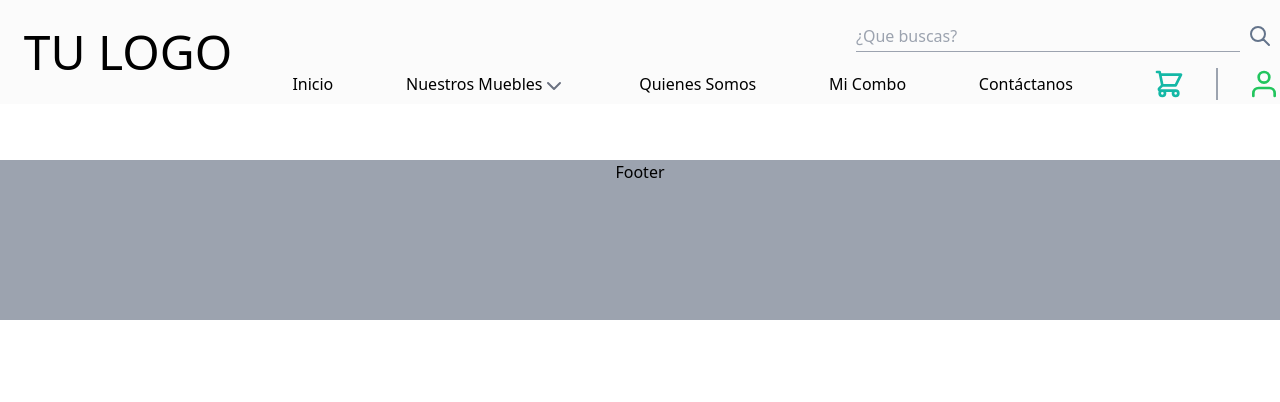
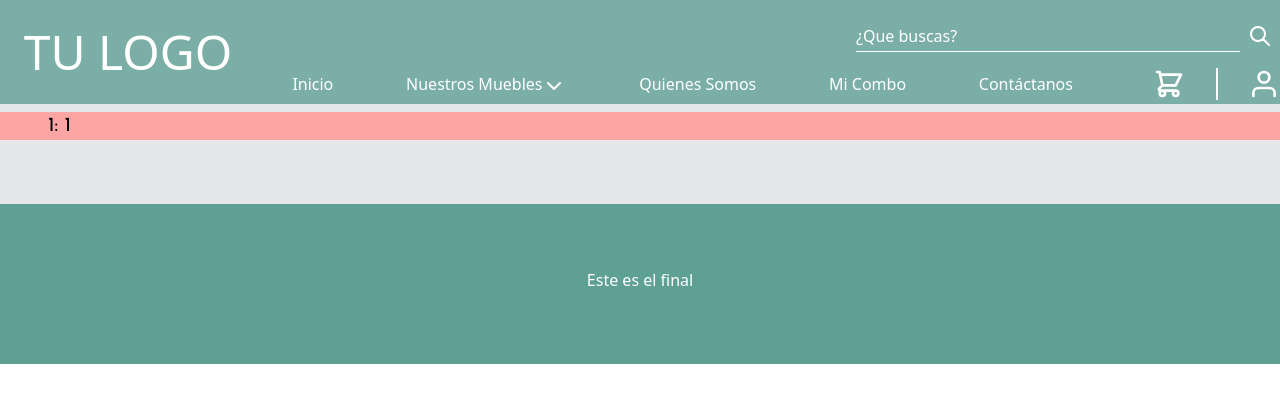
Before and after one commit to AlejandroTarico/Proyecto-Muebleria, a React (Vite) app in the folder Front Muebles/: page /Seccion/1/1 in a window 1280 px wide. Shown: the top 402 px of the page. Built offline with nearby package versions, Linux system fonts and the light colour scheme.

Commit message:
Cargando cambios varios

```diff
--- a/Front Muebles/src/App.jsx
+++ b/Front Muebles/src/App.jsx
@@ -5,6 +5,7 @@ import Home from './Components/Home/Home'
 import { ROUTES } from './Helpers/RoutesPath';
 import Nav from './Components/Nav/Nav';
 import Footer from './Components/Footer/Footer';
+import Seccion from './Components/Seccion/Seccion';
 
 function App() {
   const [count, setCount] = useState(0)
@@ -12,9 +13,10 @@ function App() {
   return (
     <>
         <Nav/>
-        <div className='min-h-40'>
+        <div className='min-h-40 pt-28 pb-16 bg-gray-200'>
           <Routes>
             <Route path={ROUTES.HOME} element={<Home/>} />
+            <Route path="/Seccion/:id/:itemName" element={<Seccion/>} />
           </Routes>
         </div>
         <Footer/>
--- a/Front Muebles/src/Components/Footer/Footer.jsx
+++ b/Front Muebles/src/Components/Footer/Footer.jsx
@@ -2,7 +2,9 @@ import React from 'react'
 
 function Footer() {
   return (
-    <div className='h-40 bg-gray-400'>Footer</div>
+    <div className='h-40 bg-[#5fa095] pt-16 text-white'>
+      <h2>Este es el final</h2>
+    </div>
   )
 }
 
--- a/Front Muebles/src/Components/Home/Home.jsx
+++ b/Front Muebles/src/Components/Home/Home.jsx
@@ -27,7 +27,7 @@ function Home() {
   ]
 
   return (
-    <div className=' pt-28 pb-16 bg-gray-200'>
+    <div className=''>
       <div className="container rounded-xl shadow-[0px_5px_5px_5px_rgb(0,0,0,29%)]">
         <Carrusel images={images} />
       </div>
@@ -40,18 +40,11 @@ function Home() {
       <div className='pt-4 h-32 flex items-center justify-center'>
         <h2 className=' font-josefin text-[3rem] border-b-2 border-slate-500 px-96'>Lo Más Destacado</h2>
       </div>
-      {/* <div>
-        {
-          imagesDestacadas.map((destacados, index) => (
-            <Card destacados={destacados} key={index}/>
-          ))
-        }
-      </div> */}
       <div className='grid grid-cols-3 gap-4 mx-4 py-5'>
-      {imagesDestacadas.map((destacados, index) => (
-        <Card destacados={destacados} key={index}/>
-      ))}
-    </div>
+        {imagesDestacadas.map((destacados, index) => (
+          <Card destacados={destacados} key={index}/>
+        ))}
+      </div>
     </div>
   )
 }
--- a/Front Muebles/src/Components/Nav/Nav.jsx
+++ b/Front Muebles/src/Components/Nav/Nav.jsx
@@ -18,7 +18,7 @@ export default function Nav() {
 
   return (
     <div className=' fixed z-50 w-full'>
-      <div className='bg-neutral-50 bg-opacity-80'>
+      <div className='bg-[#5fa095] bg-opacity-80 text-white'>
         <div className='container grid grid-cols-1 md:grid-cols-5'>
 
           <div className='m-2 col-span-1 flex items-center justify-center'>
@@ -33,15 +33,15 @@ export default function Nav() {
                 <NavBar/>
                 <div className='col-span-2 flex justify-between ml-11'>
                   <NavLink> {/* IMPORTANTE: este es el botón o icono para el carrito */}
-                    <svg className="h-8 w-8 text-teal-500"  fill="none" viewBox="0 0 24 24" stroke="currentColor">
+                    <svg className="h-8 w-8 text-white"  fill="none" viewBox="0 0 24 24" stroke="currentColor">
                       <path strokeLinecap="round" strokeLinejoin="round" strokeWidth="2" d="M3 3h2l.4 2M7 13h10l4-8H5.4M7 13L5.4 5M7 13l-2.293 2.293c-.63.63-.184 1.707.707 1.707H17m0 0a2 2 0 100 4 2 2 0 000-4zm-8 2a2 2 0 11-4 0 2 2 0 014 0z"/>
                     </svg>
                   </NavLink>
-                  <div className='border-r-2 border-gray-400'>
+                  <div className='border-r-2 border-white'>
 
                   </div>
                   <button> {/* IMPORTANTE: este es el botón o icono para acceder o crearse una cuenta */}
-                    <svg className="h-8 w-8 text-green-500"  viewBox="0 0 24 24"  fill="none"  stroke="currentColor"  strokeWidth="2"  strokeLinecap="round"  strokeLinejoin="round">
+                    <svg className="h-8 w-8 text-white"  viewBox="0 0 24 24"  fill="none"  stroke="currentColor"  strokeWidth="2"  strokeLinecap="round"  strokeLinejoin="round">
                       <path d="M20 21v-2a4 4 0 0 0-4-4H8a4 4 0 0 0-4 4v2" />  <circle cx="12" cy="7" r="4" />
                     </svg>
                   </button>
--- a/Front Muebles/src/Components/NavBar/NavBar.jsx
+++ b/Front Muebles/src/Components/NavBar/NavBar.jsx
@@ -22,10 +22,10 @@ function NavBar() {
   return (
     <div className='col-span-10 pt-1'>
         <div className='list-none flex justify-around'>
-          <NavLink  to={ROUTES.HOME}>Inicio</NavLink>
+          <NavLink  to={ROUTES.HOME} onMouseEnter={handleModalMouseLeave}>Inicio</NavLink>
           <NavLink className='flex' to={ROUTES.NUESTROSMUEBLES} onMouseEnter={handleModalMouseEnter}>
             Nuestros Muebles
-            <svg className="h-7 w-6 text-gray-500"  width="24" height="24" viewBox="0 0 24 24" strokeWidth="2" stroke="currentColor" fill="none" strokeLinecap="round" strokeLinejoin="round">
+            <svg className="h-7 w-6 text-white"  width="24" height="24" viewBox="0 0 24 24" strokeWidth="2" stroke="currentColor" fill="none" strokeLinecap="round" strokeLinejoin="round">
               <path stroke="none" d="M0 0h24v24H0z"/>
               <polyline points="6 9 12 15 18 9" />
             </svg>
--- a/Front Muebles/src/Components/Search/Search.jsx
+++ b/Front Muebles/src/Components/Search/Search.jsx
@@ -3,9 +3,9 @@ import React from 'react'
 function Search() {
   return (
     <>
-        <input className='bg-inherit outline-none border-b focus:bg-slate-200 focus:border-none focus:rounded-xl focus:pl-2 border-gray-400 w-96 h-8' type="text" placeholder='¿Que buscas?'/>
+        <input className='bg-inherit outline-none border-b focus:bg-slate-200 focus:border-none focus:rounded-xl focus:pl-2 border-white w-96 h-8 placeholder-white focus:placeholder-zinc-800 focus:text-slate-900' type="text" placeholder='¿Que buscas?'/>
         <button>
-            <svg className="h-6 w-10 text-slate-500" fill="none" viewBox="0 0 24 24" stroke="currentColor">
+            <svg className="h-6 w-10 text-white" fill="none" viewBox="0 0 24 24" stroke="currentColor">
             <path strokeLinecap="round" strokeLinejoin="round" strokeWidth="2" d="M21 21l-6-6m2-5a7 7 0 11-14 0 7 7 0 0114 0z"/>
             </svg>
         </button>
--- /dev/null
+++ b/Front Muebles/src/Components/Seccion/Seccion.jsx
@@ -0,0 +1,91 @@
+import React from 'react'
+import { useParams } from 'react-router-dom'
+
+function Seccion() {
+  const {id, itemName} = useParams();
+
+  const seccion = id.replace(/-/g, ' ');
+  const mueble = itemName.replace(/-/g, ' ');
+
+
+  const allMuebles =
+    { //Importante para la base de datos, debo crear la base allMuebles y concatenarla con una key a las distintas listas de los muebles especificos como por ejemplo "alacena"
+      // id: 0,
+      // seccion: 'Muebles de Cocina',
+      // muebles: {
+        alacena: {
+          0: {
+            imagen: 'https://acdn.mitiendanube.com/stores/001/322/259/products/img_20230118_122056_6211-8fe7018b50f153b85716740553848192-1024-1024.jpg',
+            description: 'Es información de la imagen 1'
+          },
+          1: {
+            imagen: 'https://acdn.mitiendanube.com/stores/912/364/products/alacena-120-cm-de-pino11-99b156a1c6e40ba81816344007454739-640-0.jpg',
+            description: 'Es información de la imagen 2'
+          },
+          2: {
+            imagen: 'https://dcdn.mitiendanube.com/stores/405/944/products/alacena-801-ae511bcce789747bbd16722010621989-1024-1024.jpeg',
+            description: 'Es información de la imagen 3'
+          },
+          3: {
+            imagen: 'https://mhamoblamientos.com/wp-content/uploads/2020/07/180-20.jpg',
+            description: 'Es información de la imagen 4'
+          },
+          4: {
+            imagen: 'https://www.dualequipamientos.com.ar/wp-content/uploads/2021/07/Alacena-1.20-pino-lustrado.jpg',
+            description: 'Es información de la imagen 5'
+          },
+          5: {
+            imagen: 'https://dcdn.mitiendanube.com/stores/002/226/350/products/alacena1-6011-df0a5d1bcc5b80a95016702454258094-1024-1024.jpg',
+            description: 'Es información de la imagen 6'
+          },
+        },
+        bajo_Mesada: {},
+        isla: {},
+        especiero: {},
+        despensa: {},
+      // },
+    // },
+    // {
+      // id: 1,
+      // seccion: 'Muebles de Comedor',
+      // muebles: {
+        mesa: '',
+        sillas: '',
+        modular: '',
+        mesa_de_televisor: '',
+      // }
+    // },
+    // {
+      // id: 2,
+      // seccion: 'Sala de Estar',
+      // muebles: {
+        sillones: '',
+        mesa_Ratonera: '',
+        mesita_Esquinera: '',
+        recibidores: '',
+        repisas_Flotantes: '',
+      // }
+    }
+
+
+  if (allMuebles[mueble.toLowerCase()]) {
+    const mueblesEncontrados = allMuebles[mueble.toLowerCase()];
+    console.log("Muebles encontrados:", mueblesEncontrados);
+  } else {
+    console.log(`No se encontraron muebles para la sección "${mueble.toLowerCase()}"`);
+    console.log("Es para ver el objeto", allMuebles['alacena'] );
+  }
+
+
+
+  return (
+    <div>
+      <div className='font-josefin text-xl bg-red-300 text-left pl-12'>{seccion}: {mueble}</div>
+      <div >
+
+      </div>
+    </div>
+  )
+}
+
+export default Seccion
--- a/Front Muebles/src/Components/Slider/Scroll.jsx
+++ b/Front Muebles/src/Components/Slider/Scroll.jsx
@@ -2,14 +2,14 @@ import React from 'react'
 
 function Scroll({carr}) {
   return (
-    <div className='h-full w-[240px] m-2 flex-shrink-0 cursor-pointer shadow-[3px_5px_7px_0px_rgb(0,0,0,29%)] rounded-t-xl bg-gray-300'>
+    <div className='h-full w-[255px] m-2 flex-shrink-0 cursor-pointer shadow-[3px_5px_7px_0px_rgb(0,0,0,29%)] rounded-t-xl bg-[#5fa095] text-white'>
         <div className='rounded-3x1 overflow-hidden mb-4 relative h-[250px] bg-white rounded-t-xl'>
             <img src={carr.img} alt="" />
         </div>
-        <div className='text-left m-2 font-josefin italic h-32'>
-            <h3 className='font-bold'>Titulo: <span className='font-normal'>{carr.title}</span></h3>
-            <p className='whitespace-normal'><span className='font-bold'>Descripción: </span> {carr.description}</p>
-            <p><span className='font-bold'>Precio: </span>$250</p>
+        <div className=' m-2 font-josefin italic h-32'>
+            <h3 className='font-bold text-2xl'>{carr.title}</h3>
+            <p className='whitespace-normal font-normal text-lg'>{carr.description}</p>
+            <p className='font-bold text-2xl'>$250</p>
         </div>
     </div>
   )
--- a/Front Muebles/src/Components/Slider/Slider.jsx
+++ b/Front Muebles/src/Components/Slider/Slider.jsx
@@ -17,7 +17,7 @@ function Slider() {
   },
   {
     id:3,
-    img:'https://mobelo.com.mx/wp-content/uploads/2022/09/antecomedor-manchester-silla-204s-mobelo-muebles.jpg',
+    img:'https://www.dualequipamientos.com.ar/wp-content/uploads/2021/02/Silla-Canis-Lustre-cedro.jpg',
     title: 'Silla de madera',
     description: 'Silla de madera elegante marron tapizada'
   },
--- a/Front Muebles/src/Helpers/RoutesPath.jsx
+++ b/Front Muebles/src/Helpers/RoutesPath.jsx
@@ -3,4 +3,5 @@ export const ROUTES = {
     NUESTROSMUEBLES: '/Nuestros-muebles',
     ABOUT: '/Quienes-somos',
     MICOMBO: '/Mi-combo',
+    SECCION: '/Seccion'
 }
```
Also changed, not shown: Front Muebles/src/Components/Card/Card.jsx (+27 -8 lines), Front Muebles/src/Components/ModalContent/ModalContent.jsx (+6 -9 lines).
